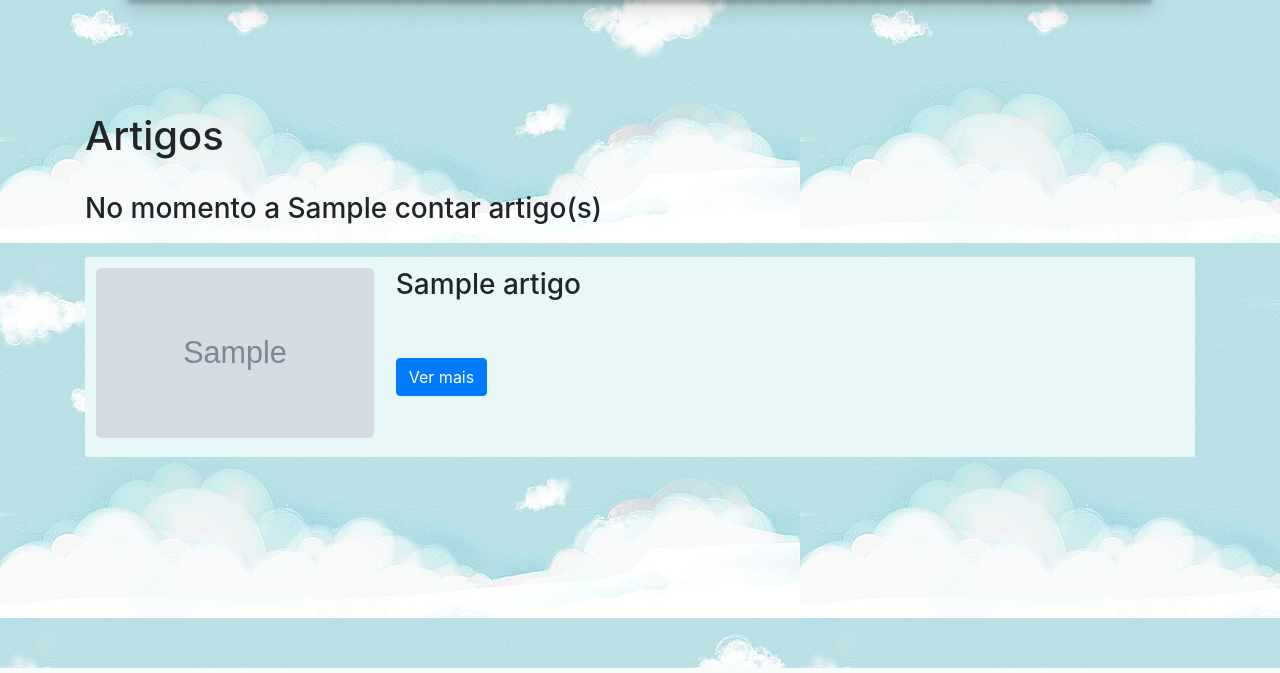
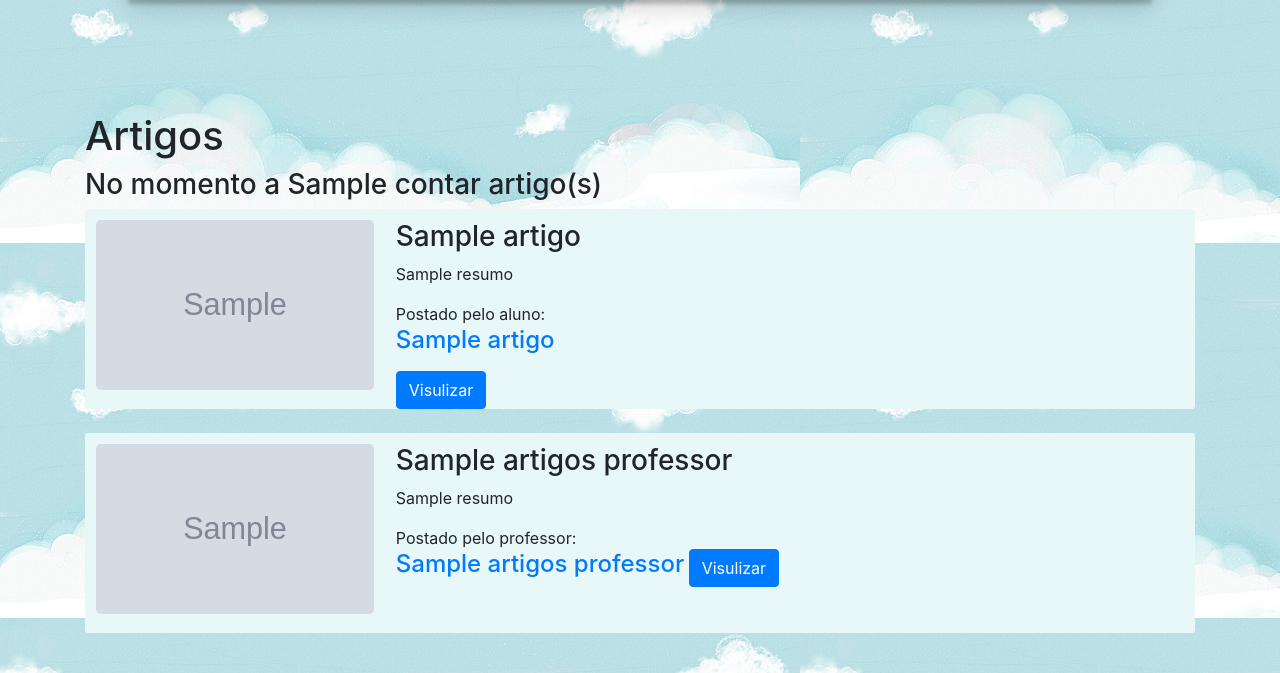
Before and after one commit to AndreFelipeFuck/ci-tcc, a CodeIgniter app: the page made by application/views/artigos_view.php in a window 1280 px wide. Shown: the part 132-805 px from the top of the page. Run offline with CodeIgniter, Linux system fonts and the light colour scheme; tables that the repository leaves empty hold one stand-in row (values such as "Sample post"); the template is opened without the code that fills it: most values are stand-ins (such as "Sample title", 1, 10 or a date in 2020); grey boxes marked "Sample" are stand-in pictures; some libraries are stand-ins or nearby versions.

Commit message:
Pagina artigo_view

```diff
--- a/application/controllers/Artigos.php
+++ b/application/controllers/Artigos.php
@@ -34,7 +34,8 @@ class Artigos extends CI_Controller
         $data["links"] = $this->pagination->create_links();*/
 
         //$data['artigos'] = $this->artigos_model->get_all_artigos($config["per_page"], $page);
-        $data['artigos'] = $this->artigos_model->get_all_artigos();
+     	$data['artigos'] = $this->artigos_model->listar_artigos();
+		$data['artigosProfessor'] = $this->artigos_model->listar_artigos_professor();
         $data['contar'] = $this->artigos_model->get_count();
 
         $this->load->view('artigos_view', $data);
--- a/application/views/artigos_view.php
+++ b/application/views/artigos_view.php
@@ -5,11 +5,9 @@
     <table id="" class="table table-striped table-bordered" >
 
 
-    <section class="conteiner0" >
+  <section class="conteiner0">
         <h1>Artigos</h1>
-        <br>
         <h3>No momento a <?php echo $contar?> artigo(s)</h3>
-        <br>
         <?php foreach($artigos as $artigo){?>
             <article class="vidCont">
                 <?php
@@ -21,11 +19,28 @@
               <?php }?>
                 <div>
                     <h3><?php echo $artigo->titulo?></h3>
-                    <?php //echo $artigo->corpo;
-
-                    ?>
-                    <br><br>
-                    <a href="<?php echo site_url('artigos/artigo_page/')?>?codArtigo=<?php echo $artigo->codArtigo;?>" class="btn btn-primary">Ver mais</a>
+                    <p><?php echo $artigo->resumo ?></p>
+                <label>Postado pelo aluno:<h4 id="nomeAutor"><a href="<?php echo site_url('alunos/aluno_perfil')?>?codAluno=<?php echo $artigo->alunos_codAluno?>"><?php echo $artigo->nomeAluno;?></a></h4></label>
+                <br>
+                    <a href="<?php echo site_url('artigos/artigo_page/')?>?codArtigo=<?php echo $artigo->codArtigo;?>" class="btn btn-primary">Visulizar</a>
+                </div>
+            </article>
+        <br>
+    <?php }?>
+     <?php foreach($artigosProfessor as $artigo){?>
+            <article class="vidCont">
+                <?php
+                    if($artigo->imgArtigo == null){?>
+                        <img src="<?php echo base_url('assets/bootstrap/img/crisp.jpg')?>">
+                <?php
+                    }else{?>
+                        <img src="<?php echo base_url("upload/artigos/$artigo->imgArtigo")?>">
+              <?php }?>
+                <div>
+                    <h3><?php echo $artigo->titulo?></h3>
+                    <p><?php echo $artigo->resumo?></p>
+                        <label>Postado pelo professor:<h4 id="nomeAutor"><a href="<?php echo site_url('professores/professor_perfil')?>?codProfessor=<?php echo $artigo->professores_codProfessor?>"><?php echo $artigo->nomeProfessor;?></a></h4></label>
+                    <a href="<?php echo site_url('artigos/artigo_page/')?>?codArtigo=<?php echo $artigo->codArtigo;?>" class="btn btn-primary">Visulizar</a>
                 </div>
             </article>
         <br>
```
Also changed, not shown: application/models/Artigos_model.php (+12 -0 lines).
